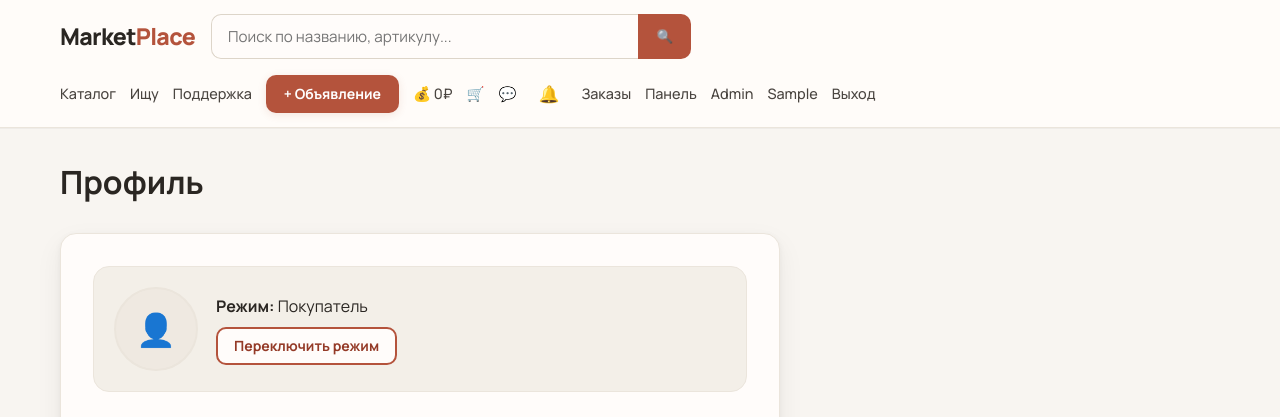
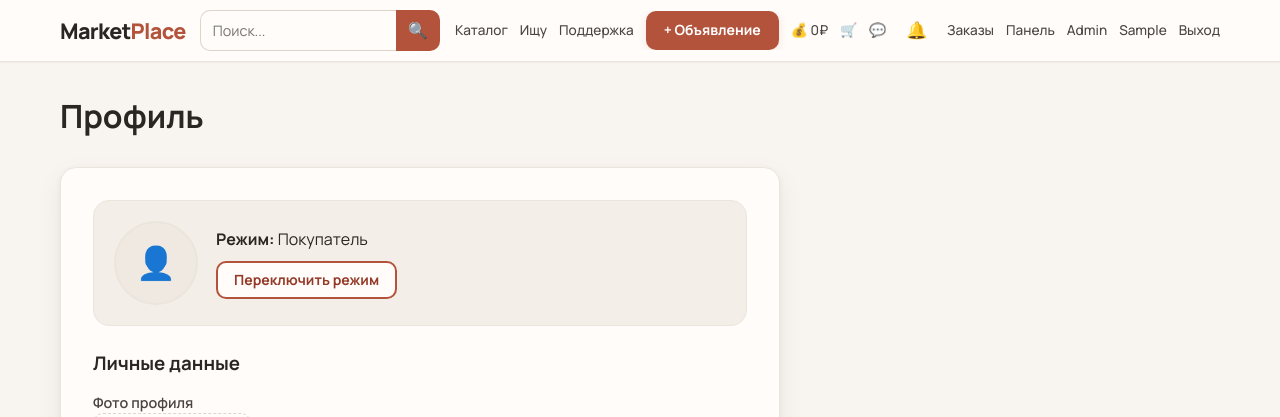
Before and after one commit to zVoofo/merketpalace, a Django app: page /accounts/profile/ in a window 1280 px wide. Shown: the top 417 px of the page. Run offline with Django 5.2, Linux system fonts and the light colour scheme; the visitor is signed in with stand-in values (Sample User, id 1); data comes from the database, SQL or seed files in the repository; data that the repository does not hold is empty.

Commit message:
Тёплаяе

```diff
--- a/accounts/views.py
+++ b/accounts/views.py
@@ -228,7 +228,9 @@ def profile_view(request):
             user=request.user,
             matched_listing__isnull=False,
             status=SearchRequest.Status.FOUND,
-        ).select_related('matched_listing', 'matched_seller').order_by('-created_at')[:10]
+        ).select_related('matched_listing', 'matched_seller').prefetch_related(
+            'matched_listing__images',
+        ).order_by('-created_at')[:10]
 
     return render(request, 'accounts/profile.html', {
         'title': 'Профиль', 'form': form, 'org_form': org_form,
--- a/listings/templatetags/listing_extras.py
+++ b/listings/templatetags/listing_extras.py
@@ -8,9 +8,9 @@ PLACEHOLDER = 'img/no-photo.svg'
 
 @register.simple_tag
 def listing_image_url(listing):
-    thumb = listing.thumb
-    if thumb:
-        return thumb
+    img = listing.images.filter(media_type='image').first()
+    if img and img.file:
+        return img.file.url
     return static(PLACEHOLDER)
 
 
--- a/static/css/style.css
+++ b/static/css/style.css
@@ -77,29 +77,62 @@ a:hover{color:var(--link-hover);text-decoration:underline}
   position:sticky;top:0;z-index:100;
   box-shadow:0 1px 0 rgba(42,38,34,.04);
 }
-.header__inner{display:flex;align-items:center;gap:16px;padding:14px 20px;flex-wrap:wrap}
-.logo{font-size:1.45rem;font-weight:800;color:var(--text);text-decoration:none;letter-spacing:-.03em}
+.header__inner{
+  display:flex;
+  align-items:center;
+  gap:14px;
+  padding:10px 20px;
+  min-width:0;
+}
+.logo{
+  flex:0 0 auto;
+  font-size:1.35rem;font-weight:800;color:var(--text);
+  text-decoration:none;letter-spacing:-.03em;white-space:nowrap;
+}
 .logo span{color:var(--primary)}
-.search-bar{flex:1;min-width:200px;display:flex;max-width:480px}
+.search-bar{
+  flex:0 0 240px;
+  width:240px;
+  min-width:160px;
+  display:flex;
+  flex-shrink:0;
+}
 .search-bar input{
-  flex:1;padding:11px 16px;
+  flex:1;min-width:0;
+  padding:10px 12px;
   border:1px solid var(--border);
   border-right:none;
   border-radius:var(--radius-sm) 0 0 var(--radius-sm);
-  font-size:.95rem;font-family:inherit;
+  font-size:.9rem;font-family:inherit;
   background:var(--card);color:var(--text);
 }
 .search-bar input:focus{outline:2px solid var(--primary-glow);border-color:var(--primary)}
 .search-bar button{
-  padding:11px 18px;background:var(--primary);color:#fff;
+  flex:0 0 44px;
+  width:44px;
+  padding:0;
+  background:var(--primary);color:#fff;
   border:none;border-radius:0 var(--radius-sm) var(--radius-sm) 0;cursor:pointer;
-  transition:background .15s;
+  transition:background .15s;font-size:1rem;line-height:1;
 }
 .search-bar button:hover{background:var(--primary-dark)}
-.nav{display:flex;align-items:center;gap:14px;flex-wrap:wrap}
-.nav > a:not(.btn){color:var(--text-soft);font-size:.9rem;font-weight:500;white-space:nowrap}
+.nav{
+  flex:1 1 auto;
+  display:flex;align-items:center;justify-content:flex-end;
+  gap:10px 12px;
+  flex-wrap:nowrap;
+  min-width:0;
+  overflow-x:auto;
+  scrollbar-width:none;
+  -ms-overflow-style:none;
+}
+.nav::-webkit-scrollbar{display:none}
+.burger{
+  flex:0 0 auto;
+  display:none;background:none;border:none;font-size:1.5rem;cursor:pointer;color:var(--text);
+}
+.nav > a:not(.btn){color:var(--text-soft);font-size:.85rem;font-weight:500;white-space:nowrap;flex-shrink:0}
 .nav > a:not(.btn):hover{color:var(--primary);text-decoration:none}
-.burger{display:none;background:none;border:none;font-size:1.5rem;cursor:pointer;color:var(--text)}
 
 /* --- Кнопки --- */
 .btn{
@@ -392,7 +425,11 @@ a:hover{color:var(--link-hover);text-decoration:underline}
 .looking-widget__query{color:var(--muted);font-size:.85rem;margin-bottom:6px}
 .looking-widget__seller{margin:8px 0 12px}
 .looking-widget__offer{display:flex;gap:14px;align-items:center;color:var(--text);text-decoration:none;padding:14px;background:var(--bg-soft);border-radius:var(--radius-sm);margin-bottom:12px;border:1px solid var(--border-light)}
-.looking-widget__offer img{border-radius:var(--radius-sm);object-fit:cover;background:var(--surface);flex-shrink:0}
+.looking-widget__offer img,.looking-widget__thumb{
+  width:72px;height:72px;min-width:72px;min-height:72px;
+  border-radius:var(--radius-sm);object-fit:cover;
+  background:var(--surface);flex-shrink:0;display:block;
+}
 .looking-widget__price{display:block;color:var(--price);font-weight:700;margin-top:4px}
 .profile-card{display:flex;gap:18px;align-items:center;flex-wrap:wrap;padding:20px;background:var(--bg-soft);border-radius:var(--radius);margin-bottom:22px;border:1px solid var(--border-light)}
 .profile-card__avatar{width:84px;height:84px;border-radius:50%;object-fit:cover;border:2px solid var(--border-light)}
@@ -481,9 +518,10 @@ a:hover{color:var(--link-hover);text-decoration:underline}
 
 @media(max-width:768px){
   .burger{display:block}
-  .nav{display:none;position:absolute;top:100%;left:0;right:0;background:var(--card);flex-direction:column;padding:18px;border-bottom:1px solid var(--border-light);box-shadow:var(--shadow)}
+  .header__inner{flex-wrap:wrap;gap:10px}
+  .search-bar{flex:1 1 100%;width:100%;max-width:none}
+  .nav{display:none;position:absolute;top:100%;left:0;right:0;background:var(--card);flex-direction:column;align-items:stretch;padding:18px;border-bottom:1px solid var(--border-light);box-shadow:var(--shadow);z-index:101;overflow:visible}
   .nav.open{display:flex}
-  .search-bar{order:3;width:100%;max-width:none}
   .product{grid-template-columns:1fr}
   .catalog-layout{grid-template-columns:1fr}
   .filters{position:static}
--- a/templates/accounts/profile.html
+++ b/templates/accounts/profile.html
@@ -13,7 +13,7 @@
                 <p class="looking-widget__query">Вы искали: «{{ sr.query }}»</p>
                 <p class="looking-widget__seller"><strong>{{ sr.matched_seller.first_name|default:sr.matched_seller.username }}</strong> предложил:</p>
                 <a href="{% url 'listings:detail' sr.matched_listing.slug %}" class="looking-widget__offer">
-                    <img src="{% listing_image_url sr.matched_listing %}" alt="" width="72" height="72" onerror="this.src='{% static 'img/no-photo.svg' %}'">
+                    <img src="{% listing_image_url sr.matched_listing %}" alt="" class="looking-widget__thumb" width="72" height="72" decoding="sync" onerror="this.onerror=null;this.src='{% static 'img/no-photo.svg' %}'">
                     <span>
                         <strong>{{ sr.matched_listing.title }}</strong>
                         <span class="looking-widget__price">{{ sr.matched_listing.price|floatformat:0 }} ₽</span>
--- a/templates/base.html
+++ b/templates/base.html
@@ -8,14 +8,14 @@
     <link rel="preconnect" href="https://fonts.googleapis.com">
     <link rel="preconnect" href="https://fonts.gstatic.com" crossorigin>
     <link href="https://fonts.googleapis.com/css2?family=Manrope:wght@400;500;600;700;800&display=swap" rel="stylesheet">
-    <link rel="stylesheet" href="{% static 'css/style.css' %}">
+    <link rel="stylesheet" href="{% static 'css/style.css' %}?v=5">
 </head>
 <body>
 <header class="header">
     <div class="container header__inner">
         <a href="{% url 'home' %}" class="logo">Market<span>Place</span></a>
         <form class="search-bar" action="{% url 'catalog:index' %}" method="GET">
-            <input type="search" name="q" placeholder="Поиск по названию, артикулу..." value="{{ request.GET.q|default:'' }}">
+            <input type="search" name="q" placeholder="Поиск..." value="{{ request.GET.q|default:'' }}">
             <button type="submit" aria-label="Искать">🔍</button>
         </form>
         <nav class="nav">
```
